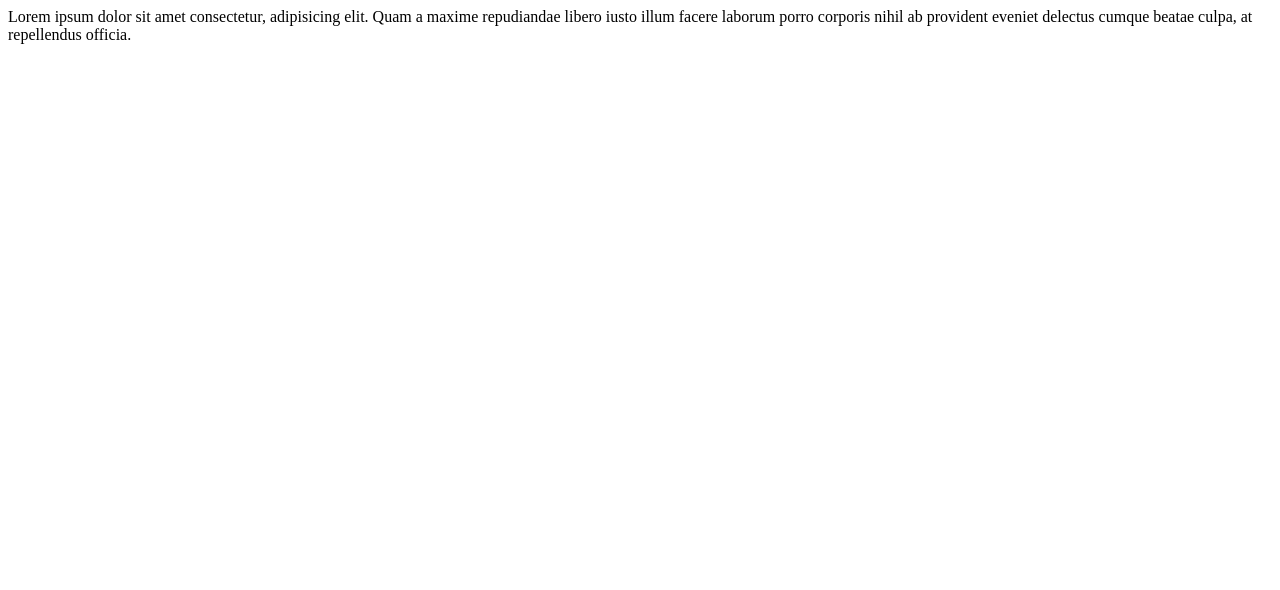
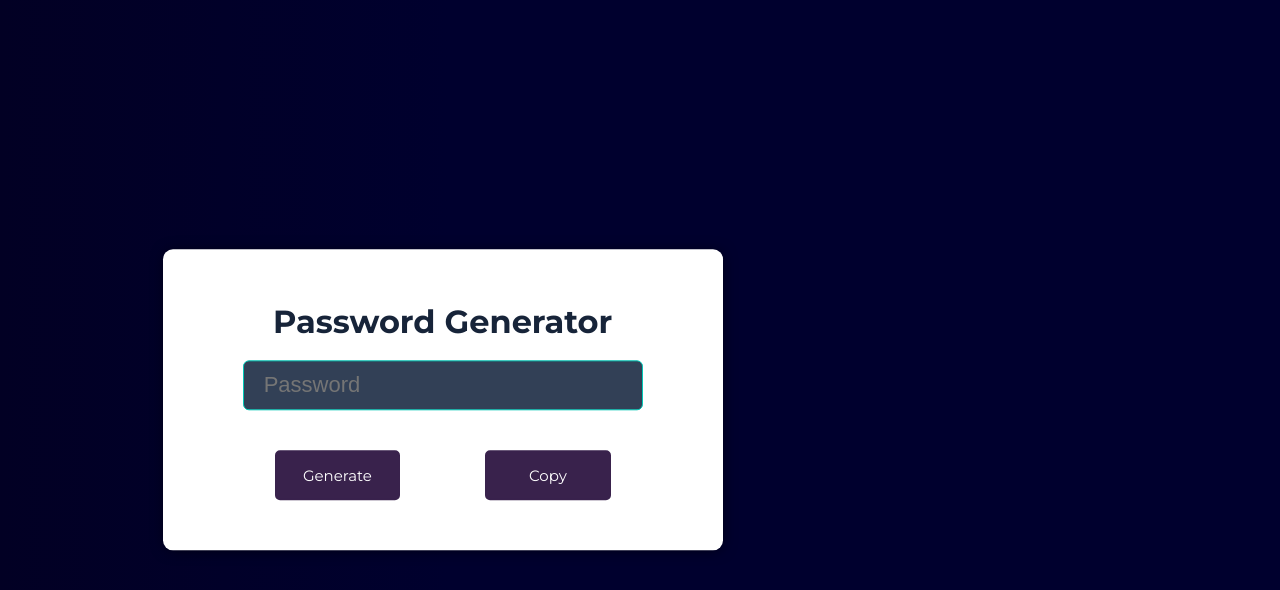
Before and after one commit to thisiskushal31/100-Javascript-Projects, a browser extension: page 010-Password_Generator/Index.html in a window 1280 px wide. Drawn offline with Linux system fonts and the light colour scheme.

Commit message:
Final Code Updated

```diff
--- a/010-Password_Generator/Index.html
+++ b/010-Password_Generator/Index.html
@@ -7,11 +7,28 @@
     <title>Password Generator</title>
     <!-- Stylesheet -->
     <link rel="stylesheet" href="/app/css/style.css">
+    <!--Google Font-->
+    <link rel="preconnect" href="https://fonts.googleapis.com">
+    <link rel="preconnect" href="https://fonts.gstatic.com" crossorigin>
+    <link href="https://fonts.googleapis.com/css2?family=Montserrat:ital,wght@0,100;0,200;0,300;0,400;0,500;0,600;0,700;0,800;0,900;1,100;1,200;1,300;1,400;1,500;1,600;1,700;1,800;1,900&display=swap" rel="stylesheet">
 </head>
 <body>
-    Lorem ipsum dolor sit amet consectetur, adipisicing elit. Quam a maxime repudiandae
-    libero iusto illum facere laborum porro corporis nihil ab provident eveniet delectus
-    cumque beatae culpa, at repellendus officia.
+    <ul class="cards">
+        <li class="cards__item">
+            <div class="card">
+                <form class="wrapper" id="Form">
+                    <h1>Password Generator</h1>
+                    <div class="fieldset">
+                        <input type="text" class="form-input" id="password" placeholder="Password" readonly>
+                    </div>
+                    <div class="Buttons">
+                        <th><div class="btn btn1" onclick="genPassword()">Generate</div></th>
+                        <th><div class="btn btn2" onclick="copyPassword()">Copy</div></th>
+                    </div>
+                </form>
+            </div>
+        </li>
+    </ul>
 </body>
 </html>
 <!-- Script -->
--- a/010-Password_Generator/app/css/style.css
+++ b/010-Password_Generator/app/css/style.css
@@ -1 +1,137 @@
-/* Add your styles here */
+*,
+*::before,
+*::after {
+    margin: 0;
+    padding: 0;
+    user-select: none;
+    box-sizing: border-box;
+}
+
+html,
+body {
+    min-height: 100%;
+    box-sizing: border-box;
+    font-family: 'Montserrat', sans-serif;
+    font-size: 16px;
+}
+
+body {
+    background: rgb(2,0,36);
+    background: linear-gradient(90deg, rgba(2,0,36,1) 0%, rgba(0,0,46,1) 35%);
+    justify-content: center;
+    align-items: center;
+    display: flex;
+    min-height: 100vh;
+}
+
+/* --------------------
+Cards_Orentation
+--------------------*/
+
+.cards {
+    display: flex;
+    flex-wrap: wrap;
+    list-style: none;
+    margin: 35px 145px;
+    padding: 0;
+}
+
+.cards__item {
+    display: flex;
+    padding: 1rem;
+
+    @media(min-width: 40rem) {
+        width: 50%;
+    }
+
+    @media(min-width: 56rem) {
+        width: 33.3333%;
+    }
+}
+
+/* --------------------
+Card
+--------------------*/
+
+.card {
+    background: #ffffff;
+    max-width: 35rem;
+    padding: 3.125rem 2.5rem;
+    border-radius: 0.625rem;
+    position: relative;
+    transform: translate(-50%, -50%);
+    top: 50%;
+    left: 50%;
+    box-shadow: 1px 1px 15px -3px rgba(0, 0, 0, 0.75);
+}
+
+/* --------------------
+Form
+--------------------*/
+
+.fieldset {
+    display: grid;
+    border: none;
+    width: 80vw;
+    max-width: 31.25rem;
+    min-width: 18.75rem;
+    padding: 1rem 2.5rem;
+    margin: 0 auto;
+    border-radius: 0.625rem;
+}
+
+h1{
+    color: #172439;
+    margin: 0.2rem;
+    text-align: center;
+}
+
+input {
+    padding: 20px;
+    height: 50px;
+    width: 400px;
+    border-radius: 6px;
+    border: none;
+    border: 2px solid #324056;
+    outline: none;
+    font-size: 22px;
+}
+
+input,
+textarea {
+    align-self: center;
+    background-color: #324056;
+    border: 1px solid #00c9b7;
+    color: #ffffff;
+}
+
+/* --------------------
+Button
+--------------------*/
+
+.Buttons {
+    display: flex;
+    gap: 5.3125rem;
+    padding: 1rem 4.5rem 0rem;
+}
+
+.btn {
+    font-size: 15px;
+    margin-top: 8px;
+    border: 2px solid #39224c;
+    width: 155px;
+    height: 50px;
+    text-align: center;
+    background-color: #39224c;
+    display: flex;
+    color: rgb(255, 255, 255);
+    justify-content: center;
+    align-items: center;
+    cursor: pointer;
+    border-radius: 5px;
+}
+
+.btn:hover {
+    color: white;
+    background-color: #324056;
+}
--- a/010-Password_Generator/app/js/script.js
+++ b/010-Password_Generator/app/js/script.js
@@ -1 +1,28 @@
-// Add Your JavaScript Here
+// function generatePassword() {
+//     var length = 8,
+//         charset = "abcdefghijklmnopqrstuvwxyzABCDEFGHIJKLMNOPQRSTUVWXYZ0123456789",
+//         retVal = "";
+//     for (var i = 0, n = charset.length; i < length; ++i) {
+//         retVal += charset.charAt(Math.floor(Math.random() * n));
+//     }
+//     return retVal;
+// }
+
+var password = document.getElementById("password");
+
+function genPassword() {
+    var chars ="0123456789abcdefghijklmnopqrstuvwxyz!@#$%^&*()ABCDEFGHIJKLMNOPQRSTUVWXYZ";
+    var passwordLength = 12;
+    var password = "";
+    for (var i = 0; i <= passwordLength; i++) {
+        var randomNumber = Math.floor(Math.random() * chars.length);
+        password += chars.substring(randomNumber, randomNumber + 1);
+    }
+    document.getElementById("password").value = password;
+}
+
+function copyPassword() {
+    var copyText = document.getElementById("password");
+    copyText.select();
+    document.execCommand("copy");
+}
```
Also changed, not shown: 010-Password_Generator/assets/Password_Generaor_Output.png (added), 010-Password_Generator/assets/info.txt (deleted).
